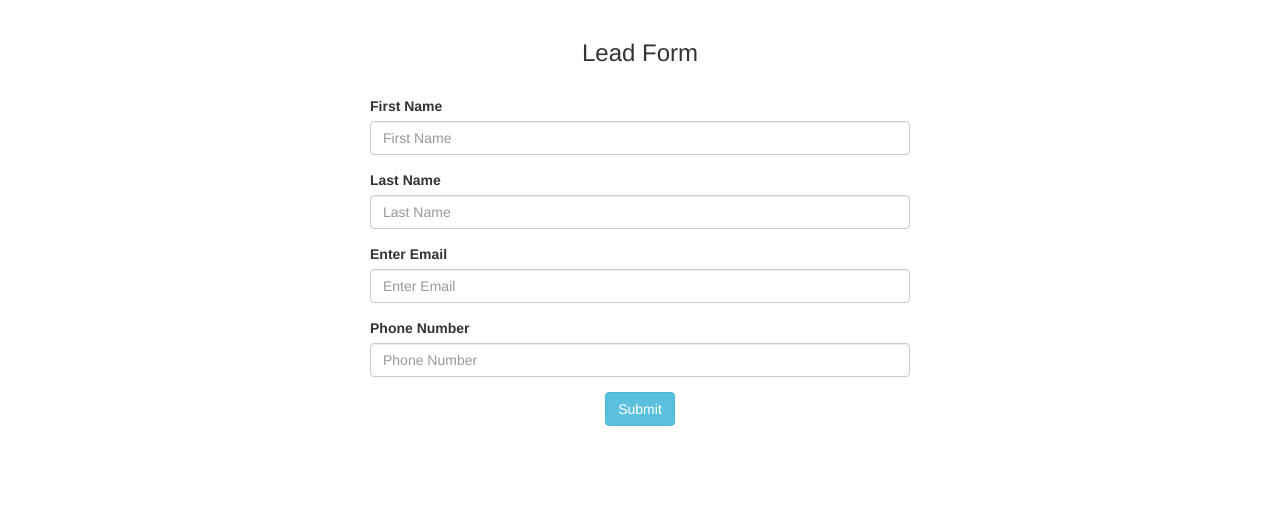
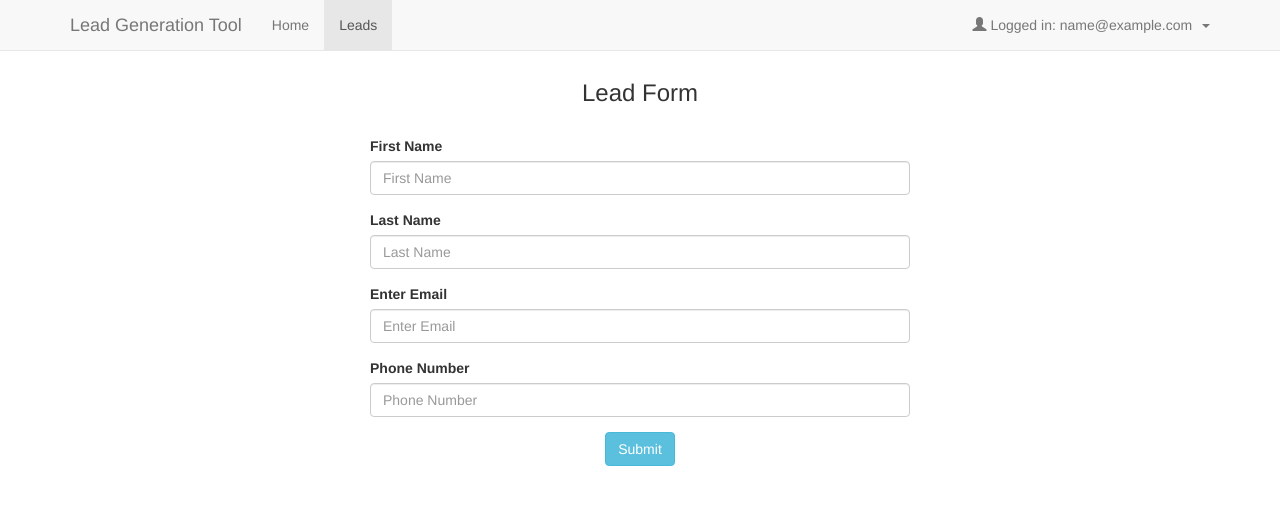
Before and after one commit to fayazgolsangi/leadGentest.app, a PHP site: page /form.php in a window 1280 px wide. Shown: the top 505 px of the page. Run offline with PHP 8.4, Linux system fonts and the light colour scheme; the visitor is signed in with stand-in values (Sample User, id 1); data that the repository does not hold is empty; some libraries are stand-ins or nearby versions.

Commit message:
bug fixes

```diff
--- a/html/form.php
+++ b/html/form.php
@@ -1,5 +1,17 @@
 <?php
 //index.php
+
+ob_start();
+session_start();
+require_once 'dbconnect.php';
+
+if (!isset($_SESSION['user'])) {
+    header("Location: login.php");
+    exit;
+}
+// select logged in users detail
+$res = $conn->query("SELECT * FROM users WHERE id=" . $_SESSION['user']);
+$userRow = mysqli_fetch_array($res, MYSQLI_ASSOC);
 
 $error = '';
 $fname = '';
@@ -100,6 +112,45 @@ if(isset($_POST["submit"]))
  </head>
  <body>
   <br />
+
+ <!-- Navigation Bar-->
+<nav class="navbar navbar-default navbar-fixed-top">
+    <div class="container">
+        <div class="navbar-header">
+            <button type="button" class="navbar-toggle collapsed" data-toggle="collapse" data-target="#navbar"
+                    aria-expanded="false" aria-controls="navbar">
+                <span class="sr-only">Toggle navigation</span>
+                <span class="icon-bar"></span>
+                <span class="icon-bar"></span>
+                <span class="icon-bar"></span>
+            </button>
+            <a class="navbar-brand" href="index.php">Lead Generation Tool</a>
+        </div>
+        <div id="navbar" class="navbar-collapse collapse">
+            <ul class="nav navbar-nav">
+                <li><a href="index.php">Home</a></li>
+                <li class="active"><a href="form.php">Leads</a></li>
+            </ul>
+            <ul class="nav navbar-nav navbar-right">
+
+                <li class="dropdown">
+                    <a href="#" class="dropdown-toggle" data-toggle="dropdown" role="button" aria-haspopup="true"
+                       aria-expanded="false">
+                        <span
+                            class="glyphicon glyphicon-user"></span>&nbsp;Logged
+                        in: <?php echo $userRow['email']; ?>
+                        &nbsp;<span class="caret"></span></a>
+                    <ul class="dropdown-menu">
+                        <li><a href="logout.php?logout"><span class="glyphicon glyphicon-log-out"></span>&nbsp;Logout</a>
+                        </li>
+                    </ul>
+                </li>
+            </ul>
+        </div>
+    </div>
+</nav>
+<br/>
+<br/>
   <div class="container">
    <div class="col-md-6" style="margin:0 auto; float:none;">
     <form method="post">
```
